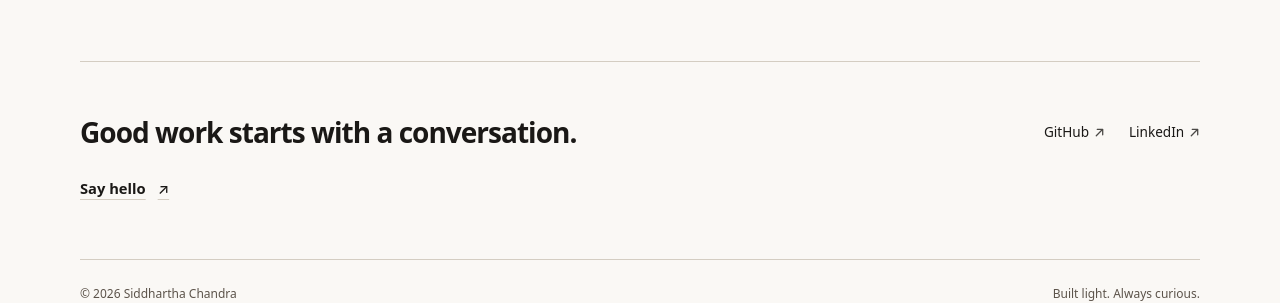
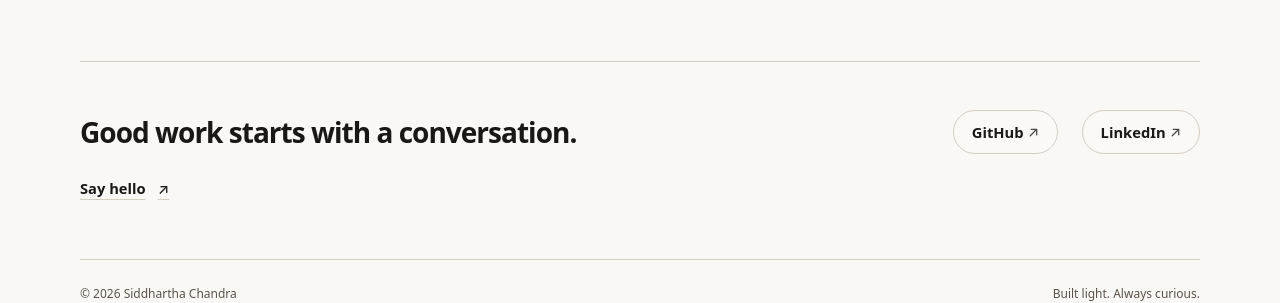
Before and after one commit to siddhartha-chandra/siddhartha-chandra.github.io, a Jekyll site: the page built from index.md, in a window 1280 px wide. Shown: the part 2411-2714 px from the top of the page. Built offline with Jekyll 4.4.1, drawn with Linux system fonts in a browser that asks for light colours.

Commit message:
Keep footer profile navigation pill-shaped
Co-Authored-By: Devin AI <158243242+devin-ai-integration[bot]@users.noreply.github.com>

```diff
--- a/_layouts/default.html
+++ b/_layouts/default.html
@@ -50,13 +50,13 @@
         <a class="text-link" href="mailto:{{ site.email }}">Say hello <span aria-hidden="true">↗</span></a>
       </div>
       <nav class="social-links" aria-label="Connect">
-          <a href="https://github.com/{{ site.github_username }}" target="_blank" rel="noopener noreferrer" aria-label="GitHub profile (opens in new tab)">
+          <a class="button-link" href="https://github.com/{{ site.github_username }}" target="_blank" rel="noopener noreferrer" aria-label="GitHub profile (opens in new tab)">
             <span>GitHub</span>
             <svg class="icon-external" width="11" height="11" viewBox="0 0 12 12" fill="none" aria-hidden="true">
               <path d="M3.5 2.5h6v6M9.2 2.8L2.5 9.5" stroke="currentColor" stroke-width="1.4" stroke-linecap="round" stroke-linejoin="round"/>
             </svg>
           </a>
-          <a href="https://www.linkedin.com/in/{{ site.linkedin_username }}" target="_blank" rel="noopener noreferrer" aria-label="LinkedIn profile (opens in new tab)">
+          <a class="button-link" href="https://www.linkedin.com/in/{{ site.linkedin_username }}" target="_blank" rel="noopener noreferrer" aria-label="LinkedIn profile (opens in new tab)">
             <span>LinkedIn</span>
             <svg class="icon-external" width="11" height="11" viewBox="0 0 12 12" fill="none" aria-hidden="true">
               <path d="M3.5 2.5h6v6M9.2 2.8L2.5 9.5" stroke="currentColor" stroke-width="1.4" stroke-linecap="round" stroke-linejoin="round"/>
```
